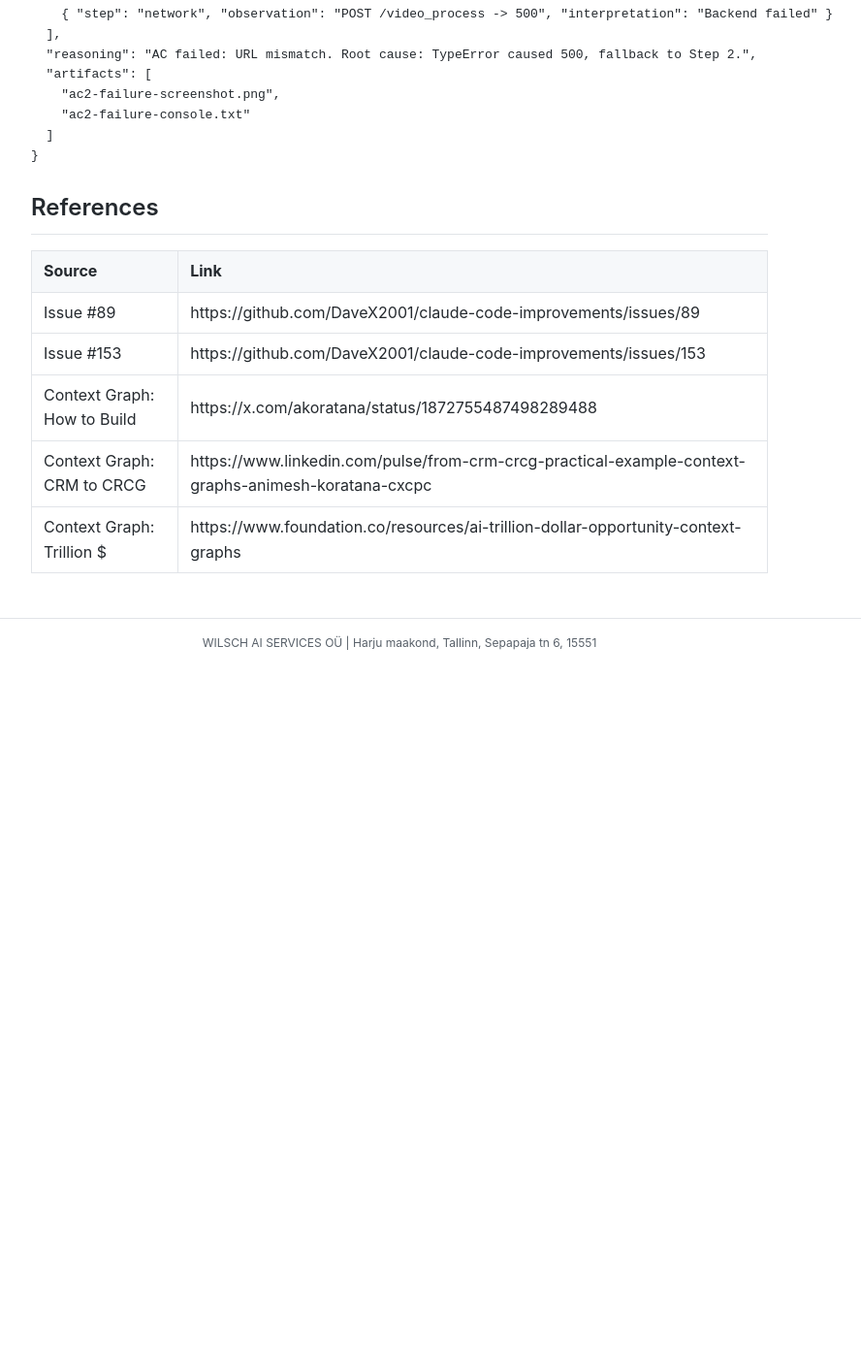
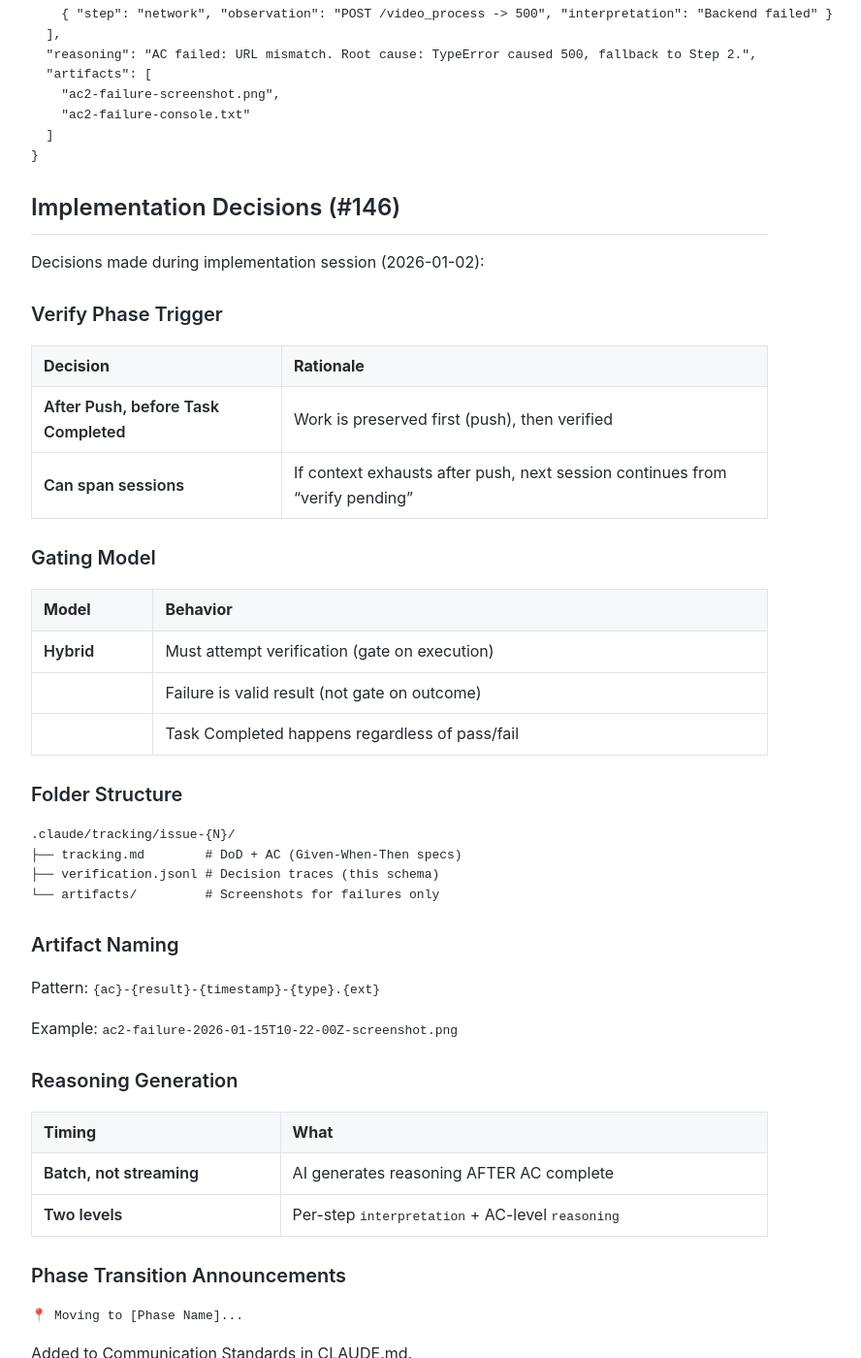
Before and after one commit to MariusWilsch/public-wilsch-ai-pages, a Jekyll site: the page built from global/ac-verification-decision-trace.md, in a window 1280 px wide and 1400 px high, scrolled down 5143 px. Shown: the whole window at 97% size, without its empty margins (228-1116 px from the left). Built offline with Jekyll 4.4.1, drawn with Linux system fonts in a browser that asks for light colours; our own code applies the rules of GitHub Pages for plain Markdown files; before the commit the page ends 5830 px from its top, so only the background shows below that; some of the changed text lies outside the part shown.

Commit message:
Sync from hippocampus 2026-01-02

````diff
--- a/global/ac-verification-decision-trace.md
+++ b/global/ac-verification-decision-trace.md
@@ -209,11 +209,65 @@ For AC verification domain, this CAN answer "what if?":
 }
 ```
 
+## Implementation Decisions (#146)
+
+Decisions made during implementation session (2026-01-02):
+
+### Verify Phase Trigger
+
+| Decision | Rationale |
+|----------|-----------|
+| **After Push, before Task Completed** | Work is preserved first (push), then verified |
+| **Can span sessions** | If context exhausts after push, next session continues from "verify pending" |
+
+### Gating Model
+
+| Model | Behavior |
+|-------|----------|
+| **Hybrid** | Must attempt verification (gate on execution) |
+| | Failure is valid result (not gate on outcome) |
+| | Task Completed happens regardless of pass/fail |
+
+### Folder Structure
+
+```
+.claude/tracking/issue-{N}/
+├── tracking.md        # DoD + AC (Given-When-Then specs)
+├── verification.jsonl # Decision traces (this schema)
+└── artifacts/         # Screenshots for failures only
+```
+
+### Artifact Naming
+
+Pattern: `{ac}-{result}-{timestamp}-{type}.{ext}`
+
+Example: `ac2-failure-2026-01-15T10-22-00Z-screenshot.png`
+
+### Reasoning Generation
+
+| Timing | What |
+|--------|------|
+| **Batch, not streaming** | AI generates reasoning AFTER AC complete |
+| **Two levels** | Per-step `interpretation` + AC-level `reasoning` |
+
+### Phase Transition Announcements
+
+```
+📍 Moving to [Phase Name]...
+```
+
+Added to Communication Standards in CLAUDE.md.
+
+### GWT Reference Update
+
+`gwt_ref` now points to subfolder: `tracking/issue-{N}/tracking.md#ac2`
+
 ## References
 
 | Source | Link |
 |--------|------|
 | Issue #89 | https://github.com/DaveX2001/claude-code-improvements/issues/89 |
+| Issue #146 | https://github.com/DaveX2001/claude-code-improvements/issues/146 |
 | Issue #153 | https://github.com/DaveX2001/claude-code-improvements/issues/153 |
 | Context Graph: How to Build | https://x.com/akoratana/status/1872755487498289488 |
 | Context Graph: CRM to CRCG | https://www.linkedin.com/pulse/from-crm-crcg-practical-example-context-graphs-animesh-koratana-cxcpc |
````
